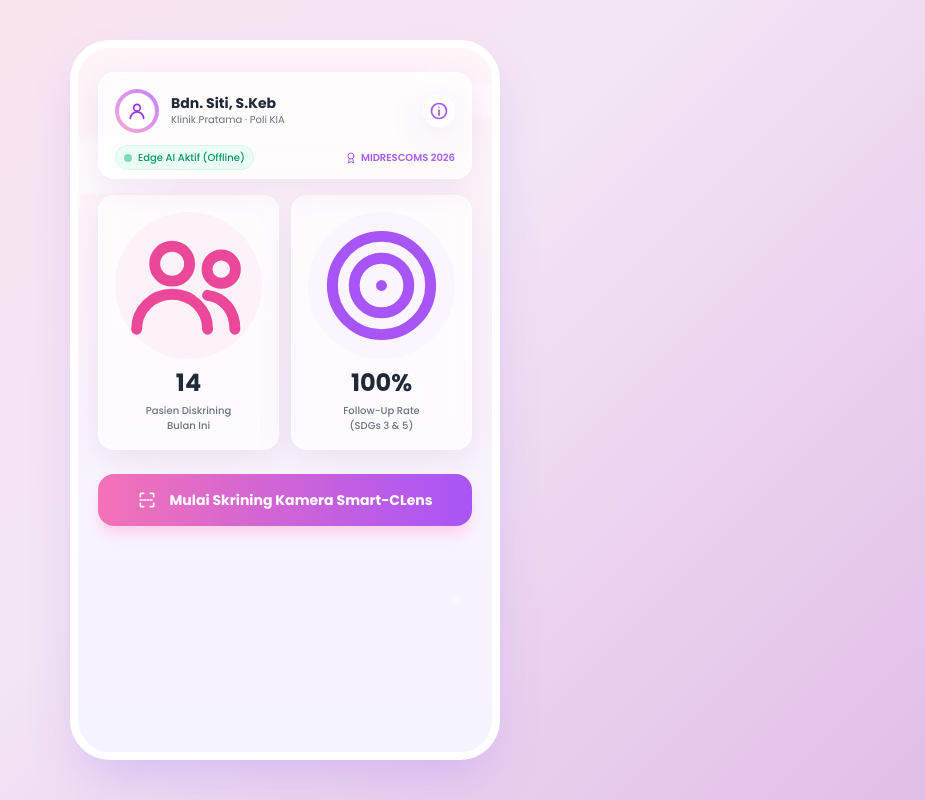
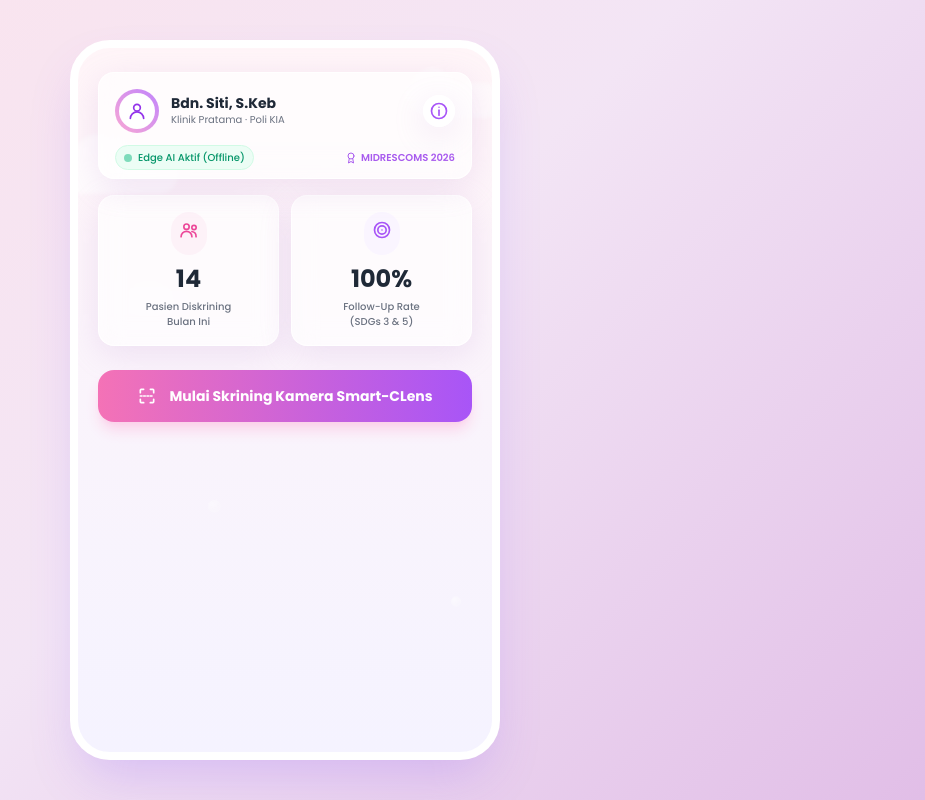
Before and after one commit to Zephix-cloud/Smart-CLens-Public, a plain HTML site: page index-mockup.html in a window 1280 px wide. Shown: the whole page, without its empty margins (355-1280 px from the left). Drawn offline with nearby package versions, Linux system fonts and the light colour scheme.

Commit message:
Fix global icon sizing bug

```diff
--- a/index-mockup.html
+++ b/index-mockup.html
@@ -120,6 +120,7 @@ body{
 ::-webkit-scrollbar-thumb{ background:#d8b4e2; border-radius:4px; }
 
 button{ -webkit-tap-highlight-color: transparent; }
+[data-icon] { display: inline-block; }
 </style>
 </head>
 <body>
```
Also changed, not shown: index.html (+1 -0 lines).
